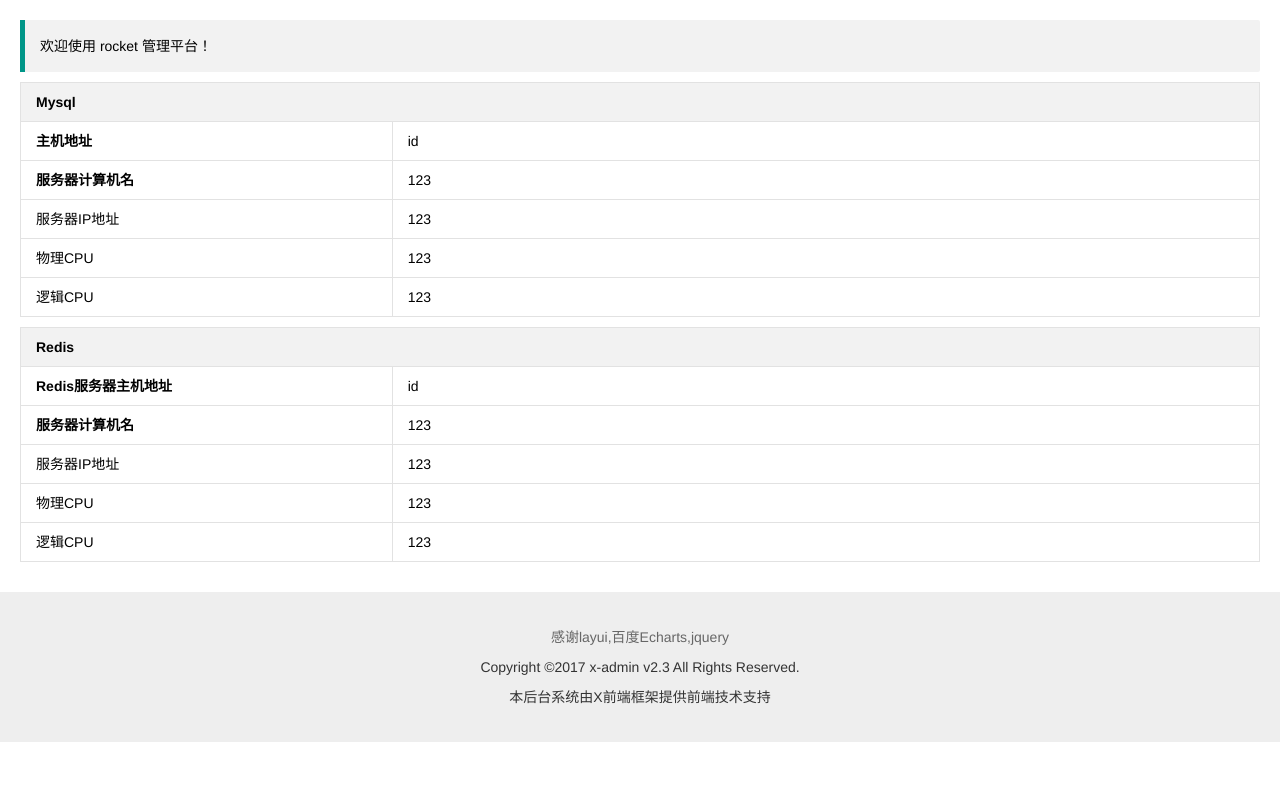
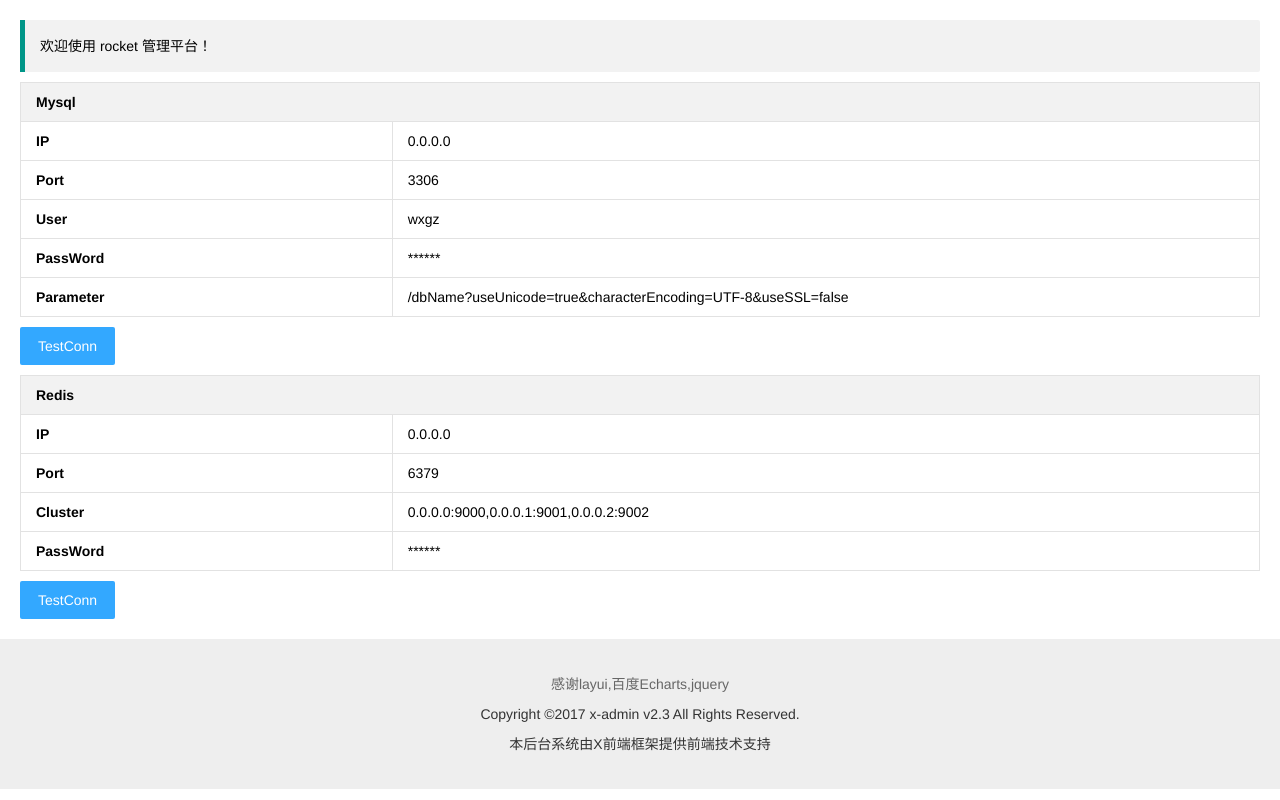
Before and after one commit to jiuhonglaugh/rocket, a Flask app: page /light/index in a window 1280 px wide. Run offline with Flask 2, Linux system fonts and the light colour scheme; parts of the project's set-up code (start-up, migrations or seed data) failed here and were passed over.

Commit message:
增加了添加mysql和redis数据库时的验证

```diff
--- a/templates/light-index.html
+++ b/templates/light-index.html
@@ -1,5 +1,3 @@
-
-
 <!DOCTYPE html>
 <html>
 <head>
@@ -23,7 +21,8 @@
     </blockquote>
     <div>
         <div align="lift">
-            <table class="layui-table">
+            <form>
+                <table class="layui-table" id="table-input">
                     <thead>
                     <tr>
                         <th colspan="2" scope="col">Mysql</th>
@@ -31,32 +30,34 @@
                     </thead>
                     <tbody>
                     <tr>
-                    <th width="30%">主机地址</th>
-                    <td><span id="mysqlServerID">id</span></td>
+                        <th width="30%" title="支持主机映射名">IP</th>
+                        <td><span id="mysql-ip">0.0.0.0</span></td>
                     </tr>
                     <tr>
-                    <th width="30%">服务器计算机名</th>
-                    <td><span id="mysqlServerName">123</span></td>
+                        <th width="30%">Port</th>
+                        <td><span id="mysql-port">3306</span></td>
                     </tr>
                     <tr>
-                    <td>服务器IP地址</td>
-                    <td>123</td>
+                        <th width="30%">User</th>
+                        <td><span id="mysql-user">wxgz</span></td>
                     </tr>
                     <tr>
-                    <td>物理CPU</td>
-                    <td>123</td>
+                        <th width="30%">PassWord</th>
+                        <td><span id="mysql-pwd">******</span></td>
                     </tr>
                     <tr>
-                    <td>逻辑CPU</td>
-                    <td>123</td>
+                        <th width="30%">Parameter</th>
+                        <td><span
+                                id="mysql-param">/dbName?useUnicode=true&amp;characterEncoding=UTF-8&useSSL=false</span>
+                        </td>
                     </tr>
                     </tbody>
                 </table>
+                <button class="layui-btn layui-btn-normal">TestConn</button>
+            </form>
         </div>
-        <div align="right">
-            <!--            <fieldset class="layui-elem-field layui-field-title site-title">-->
-            <!--                <legend><a name="default">添加 Redis</a></legend>-->
-            <!--            </fieldset>-->
+        <div align="lift">
+            <form>
                 <table class="layui-table">
                     <thead>
                     <tr>
@@ -65,27 +66,25 @@
                     </thead>
                     <tbody>
                     <tr>
-                    <th width="30%">Redis服务器主机地址</th>
-                    <td><span id="redisServerID">id</span></td>
+                        <th width="30%" title="支持主机映射名">IP</th>
+                        <td><span id="redis-ip">0.0.0.0</span></td>
                     </tr>
                     <tr>
-                    <th width="30%">服务器计算机名</th>
-                    <td><span id="redisServerName">123</span></td>
+                        <th width="30%">Port</th>
+                        <td><span id="redis-port">6379</span></td>
                     </tr>
                     <tr>
-                    <td>服务器IP地址</td>
-                    <td>123</td>
+                        <th width="30%">Cluster</th>
+                        <td><span id="redis-cluster">0.0.0.0:9000,0.0.0.1:9001,0.0.0.2:9002</span></td>
                     </tr>
                     <tr>
-                    <td>物理CPU</td>
-                    <td>123</td>
-                </tr>
-                <tr>
-                    <td>逻辑CPU</td>
-                    <td>123</td>
+                        <th width="30%">PassWord</th>
+                        <td><span id="redis-pwd">******</span></td>
                     </tr>
                     </tbody>
                 </table>
+                <button class="layui-btn layui-btn-normal">TestConn</button>
+            </form>
         </div>
     </div>
 </div>
@@ -108,6 +107,20 @@
 <script src="{{ url_for('static', filename='js/x-admin.js') }}"></script>
 <script src="{{ url_for('static', filename='js/jquery.min.js') }}"></script>
 <script>
+$(document).ready(function() {
+    var tds = $("td");
+    tds.click(tdclick);
+    tds.mouseout(close)
+});
+function tdclick() {
+    var td = $(this);
+    td.attr('contenteditable','true');
+}
+function close(){
+    var td = $(this);
+    td.attr('contenteditable','false');
+}
+
 
 </script>
 </body>
```
Lines whose indentation alone changed are shown as unchanged.
